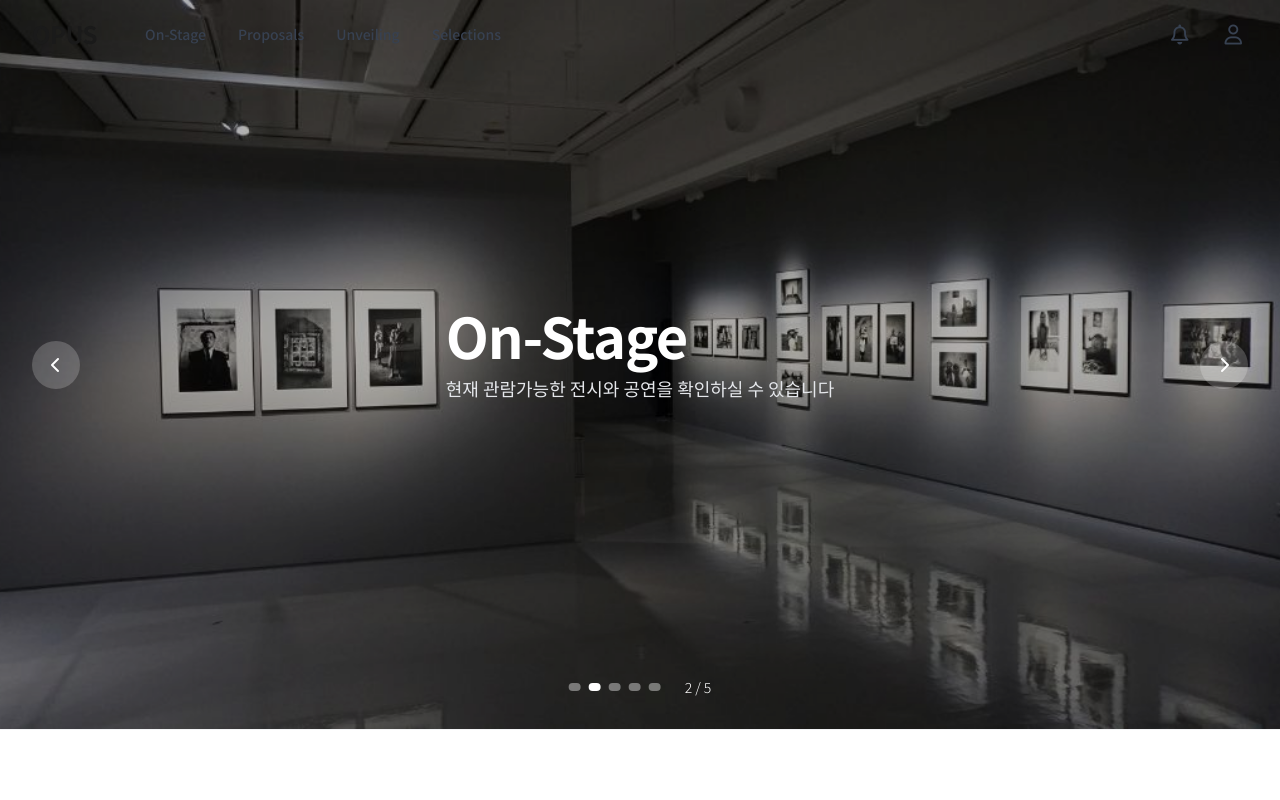
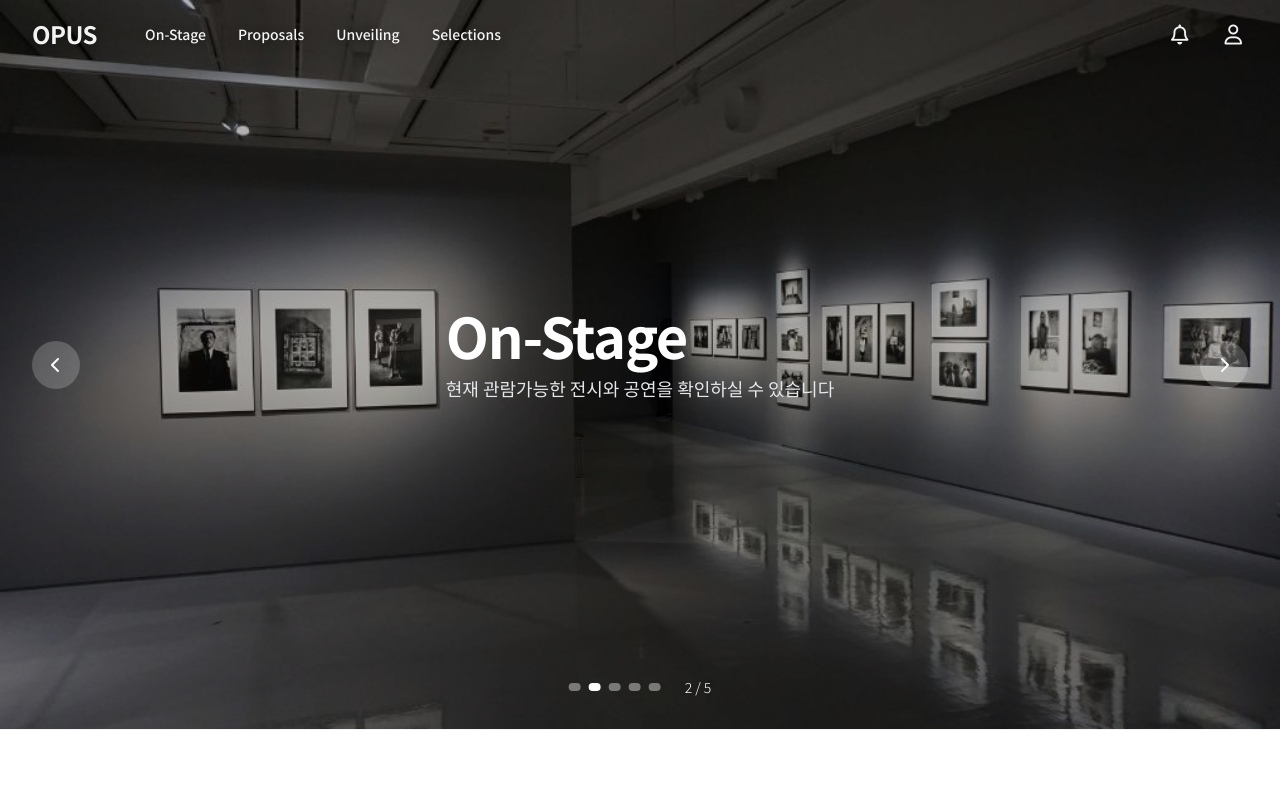
Before and after one commit to NiKangNaeKang/OPUS, a React (Vite) app in the folder opus/: page / in a window 1280 px wide. Shown: the top 800 px of the page. Built offline with nearby package versions, Linux system fonts and the light colour scheme.

Commit message:
헤더 수정

```diff
--- a/opus/src/css/common/Header.css
+++ b/opus/src/css/common/Header.css
@@ -1,103 +1,130 @@
-:root{
-  --black:#111;
-  --text:#111;
-  --muted:#6b7280;
-  --line:#e5e7eb;
-  --bg:#fff;
+:root {
+  --black: #111;
+  --text: #111;
+  --muted: #6b7280;
+  --line: #e5e7eb;
+  --bg: #fff;
 
-  --wrap:1280px;
-  --pad:32px;
+  --wrap: 1280px;
+  --pad: 32px;
 
-  --radius:12px;
-  --radius-pill:999px;
-  --shadow: 0 10px 30px rgba(0,0,0,0.06);
+  --radius: 12px;
+  --radius-pill: 999px;
+  --shadow: 0 10px 30px rgba(0, 0, 0, 0.06);
 }
 
-*{ box-sizing:border-box; }
-html,body{ height:100%; }
-body{
-  margin:0;
-  font-family:"Noto Sans KR", system-ui, -apple-system, Segoe UI, Roboto, Arial, sans-serif;
-  background:var(--bg);
-  color:var(--text);
+* {
+  box-sizing: border-box;
 }
-::-webkit-scrollbar{ display:none; }
 
-a{ color:inherit; text-decoration:none; }
-button, input{ font:inherit; }
-img{ display:block; max-width:100%; }
+html,
+body {
+  height: 100%;
+}
 
-.wrap{
+body {
+  margin: 0;
+  font-family: "Noto Sans KR", system-ui, -apple-system, Segoe UI, Roboto, Arial, sans-serif;
+  background: var(--bg);
+  color: var(--text);
+}
+
+::-webkit-scrollbar {
+  display: none;
+}
+
+a {
+  color: inherit;
+  text-decoration: none;
+}
+
+button,
+input {
+  font: inherit;
+}
+
+img {
+  display: block;
+  max-width: 100%;
+}
+
+.wrap {
   max-width: var(--wrap);
   margin: 0 auto;
   padding-left: var(--pad);
   padding-right: var(--pad);
 }
 
-.header{
-  position:fixed;
-  top:0; left:0; right:0;
-  z-index:1000;
+.header {
+  position: fixed;
+  top: 0;
+  left: 0;
+  right: 0;
+  z-index: 1000;
   transition: background .2s ease, box-shadow .2s ease, border-color .2s ease;
-  border-bottom:1px solid transparent;
+  border-bottom: 1px solid transparent;
 }
 
-.header__inner{
+.header__inner {
   padding: 16px 0;
-  display:flex;
-  align-items:center;
-  justify-content:space-between;
-  gap:24px;
+  display: flex;
+  align-items: center;
+  justify-content: space-between;
+  gap: 24px;
 }
 
-.header__left{
-  display:flex;
-  align-items:center;
-  gap:42px;
+.header__left {
+  display: flex;
+  align-items: center;
+  gap: 42px;
 }
 
-.brand{
-  font-size:22px;
-  font-weight:800;
-  letter-spacing:-0.02em;
+.brand {
+  font-size: 22px;
+  font-weight: 800;
+  letter-spacing: -0.02em;
 }
 
-.gnb{
-  display:flex;
-  align-items:center;
-  gap:22px;
-  flex-wrap:wrap;
+.gnb {
+  display: flex;
+  align-items: center;
+  gap: 22px;
+  flex-wrap: wrap;
 }
-.gnb__link{
-  font-size:14px;
-  font-weight:500;
+
+.gnb__link {
+  font-size: 14px;
+  font-weight: 500;
   transition: color .2s ease, opacity .2s ease;
 }
-.gnb__link.is-active{ font-weight:700; }
 
-.header__right{
-  display:flex;
-  align-items:center;
-  gap:14px;
+.gnb__link.is-active {
+  font-weight: 700;
 }
 
-.icon-btn{
-  border:0;
-  background:transparent;
-  cursor:pointer;
-  font-size:20px;
+.header__right {
+  display: flex;
+  align-items: center;
+  gap: 14px;
+}
+
+.icon-btn {
+  border: 0;
+  background: transparent;
+  cursor: pointer;
+  font-size: 20px;
   transition: color .2s ease;
 }
 
-.admin-link{
-  font-size:14px;
-  font-weight:500;
+.admin-link {
+  font-size: 14px;
+  font-weight: 500;
   transition: color .2s ease;
 }
 
 /* light 모드 */
-.header--light.is-scrolled{
-  background:#fff;
+.header--light.is-scrolled {
+  background: #fff;
   border-bottom-color: var(--line);
   box-shadow: var(--shadow);
 }
@@ -105,16 +132,47 @@ img{ display:block; max-width:100%; }
 .header--light.is-scrolled .brand,
 .header--light.is-scrolled .gnb__link,
 .header--light.is-scrolled .icon-btn,
-.header--light.is-scrolled .admin-link{
-  color:#111;
-  opacity:1;
+.header--light.is-scrolled .admin-link {
+  color: #111;
+  opacity: 1;
 }
 
 .header--light.is-scrolled .gnb__link:hover,
 .header--light.is-scrolled .icon-btn:hover,
-.header--light.is-scrolled .admin-link:hover{
-  color:#000;
+.header--light.is-scrolled .admin-link:hover {
+  color: #000;
   opacity: 0.7;
+}
+
+/* =========================
+   Header: On Hero (Home top)
+========================= */
+
+/* 홈 최상단(히어로 위) */
+.header.is-on-hero {
+  background: transparent;
+  /* 배경 투명 */
+}
+
+/* 글씨/아이콘/링크 흰색 강제 + 흐릿함 제거 */
+.header.is-on-hero .brand,
+.header.is-on-hero .gnb__link,
+.header.is-on-hero .icon-btn,
+.header.is-on-hero i {
+  color: rgba(255, 255, 255, 0.95);
+  opacity: 1;
+  filter: none;
+}
+
+/* 링크 hover도 흰색 계열 */
+.header.is-on-hero .gnb__link:hover,
+.header.is-on-hero .brand:hover {
+  color: #fff;
+}
+
+/* 필요하면 가독성 강화(밝은 배경에서 대비 확보) */
+.header.is-on-hero {
+  text-shadow: 0 2px 10px rgba(0, 0, 0, 0.35);
 }
 
 /* Dark 모드 */
@@ -132,12 +190,12 @@ img{ display:block; max-width:100%; }
 .header--dark .gnb__link:hover,
 .header--dark .icon-btn:hover,
 .header--dark .admin-link:hover {
-  color: rgba(255,255,255,0.75) !important;
+  color: rgba(255, 255, 255, 0.75) !important;
   opacity: 1 !important;
 }
 
 .header--dark.is-scrolled {
-  background:#000;
+  background: #000;
   border-bottom-color: transparent;
   box-shadow: var(--shadow);
 }
@@ -145,6 +203,6 @@ img{ display:block; max-width:100%; }
 .header--dark.is-scrolled .brand,
 .header--dark.is-scrolled .gnb__link,
 .header--dark.is-scrolled .icon-btn,
-.header--dark.is-scrolled .admin-link{
-  color:#fff;
+.header--dark.is-scrolled .admin-link {
+  color: #fff;
 }
```
